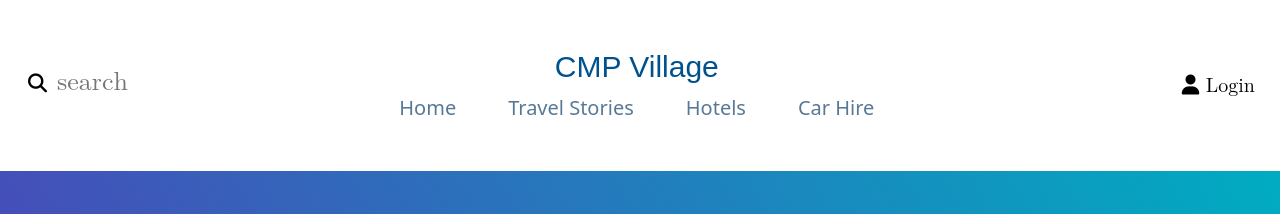
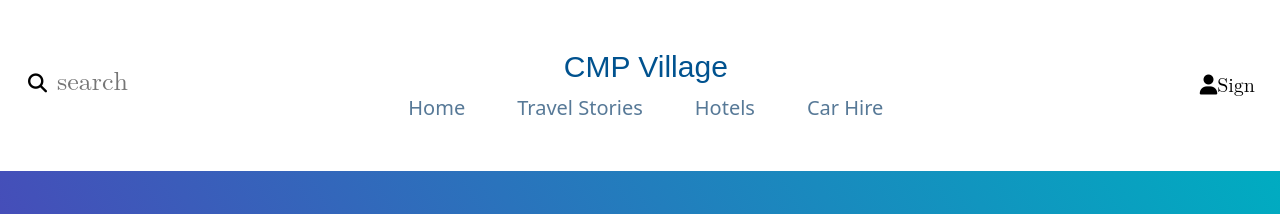
Before and after one commit to Jay-Kaklotar/CMP-Vilege, a plain HTML site: page index.html in a window 1280 px wide. Shown: the top 214 px of the page. Drawn offline with Linux system fonts and the light colour scheme.

Commit message:
change name with sign

```diff
--- a/index.html
+++ b/index.html
@@ -37,7 +37,7 @@
         </div>
 
         <div class="rigth_login" id="rigthlogin">
-            <p><samp><i class="fa-solid fa-user"></i></samp> Login</p>
+            <p><samp><i class="fa-solid fa-user"></i></samp>Sign</p>
         </div>
 
         <div class="social_ftr">
```
